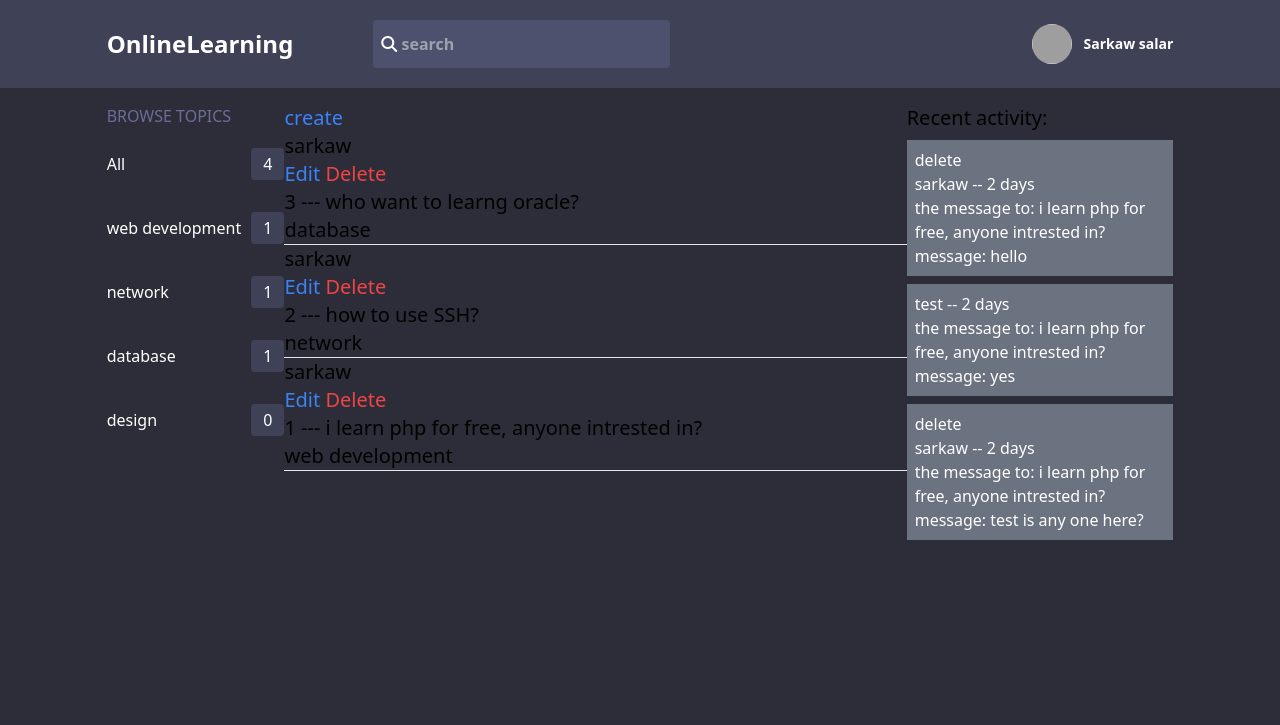
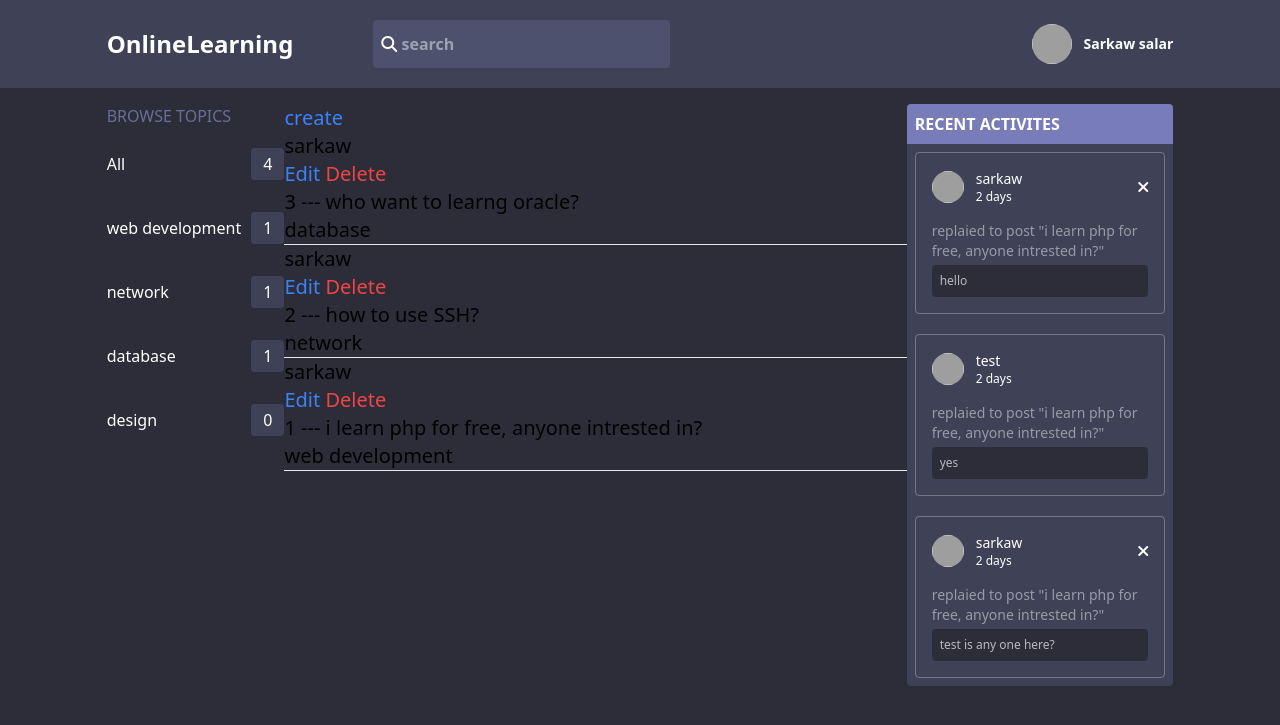
Before and after one commit to MrSarkaw/onlinelearning-django, a Django app: page / in a window 1280 px wide. Shown: the top 725 px of the page. Run offline with Django 4.2, Linux system fonts and the light colour scheme; a user stored in the database is signed in; data comes from the database, SQL or seed files in the repository; both versions use the stored data as it was after the commit; some libraries are stand-ins or nearby versions; grey boxes are pictures that could not be loaded.

Commit message:
recent activity

```diff
--- a/base/templates/base/components/message.html
+++ b/base/templates/base/components/message.html
@@ -1,14 +1,39 @@
-{% for message in activity %}
+<div class="rounded overflow-hidden text-white">
+    <div class="p-2 uppercase boxColor font-bold">
+        recent activites
+    </div>
+    <div class="mainColor p-2 grid gap-y-5">
+        {% for message in activity %}
+            <div class="p-4 border rounded border-gray-100/30">
+                <div class="flex items-center justify-between">
+                    <div>
+                        <div class="flex items-center space-x-3">
+                            <img style="background-image:url('https://st.depositphotos.com/1371851/1256/i/600/depositphotos_12560182-stock-photo-handsome-man-with-eyeglasses.jpg')" class="w-8 h-8 coverImg rounded-full" alt="">
+                            <div class="text-sm">
+                                <p>
+                                    <a href="{% url 'profile' message.user.id %}">
+                                        {{ message.user }}
+                                    </a>
+                                </p>
+                                <p class="text-xs">
+                                    {{ message.create_at|timesince }}
+                                </p>
+                            </div>
+                        </div>
+                    </div>
+                    <div>
+                         {% if message.user == request.user %}
+                            <a href="{% url 'deleteMessage' message.id %}"> <i class="fas fa-times"></i> </a>
+                         {% endif %}
+                    </div>
+                </div>
+                <p class="text-sm mt-4 text-gray-100/50">replaied to post <a href="{% url 'room' message.room.id %}">"{{ message.room }}"</a></p>
+                <div class="bodyColor mt-1 text-gray-100/70 rounded p-2 text-xs">
+                    {{ message }}
+                </div>
+            </div>
+        {% endfor %}
 
-<div class="p-2 mt-2 bg-gray-500 text-white">
-    {% if message.user == request.user %}
-    <p>
-        <a href="{% url 'deleteMessage' message.id %}">delete</a>
-    </p>
-    {% endif %}
-    <a href="{% url 'profile' message.user.id %}"> {{ message.user }}</a> -- {{ message.create_at|timesince }}
-    <p>the message to: {{ message.room }}</p>
-    <p>message: {{ message }}</p>
+
+    </div>
 </div>
-
-{% endfor %}
--- a/base/templates/base/home.html
+++ b/base/templates/base/home.html
@@ -11,7 +11,6 @@
             {% include 'base/components/room.html' %}
         </div>
         <div class="w-3/12">
-            <p class="text-xl">Recent activity:</p>
             {% include 'base/components/message.html'  %}
          </div>
     </div>
```
Also changed, not shown: db.sqlite3.
